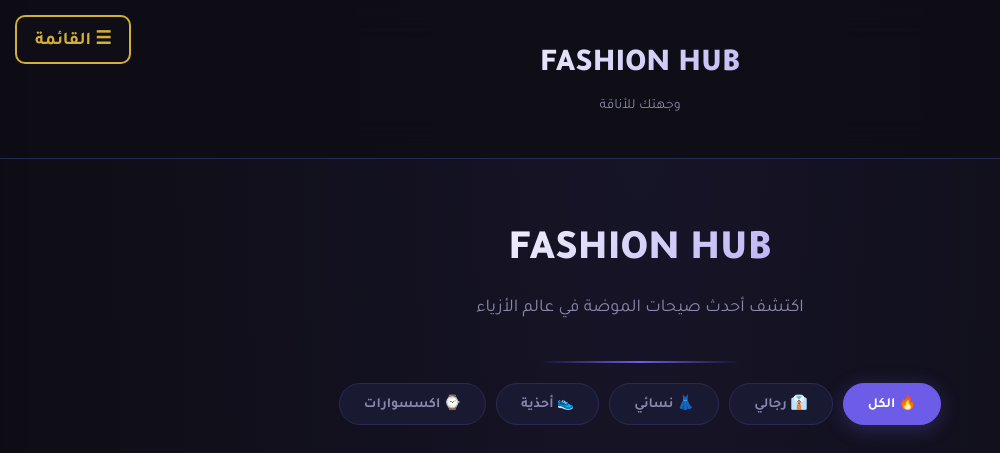
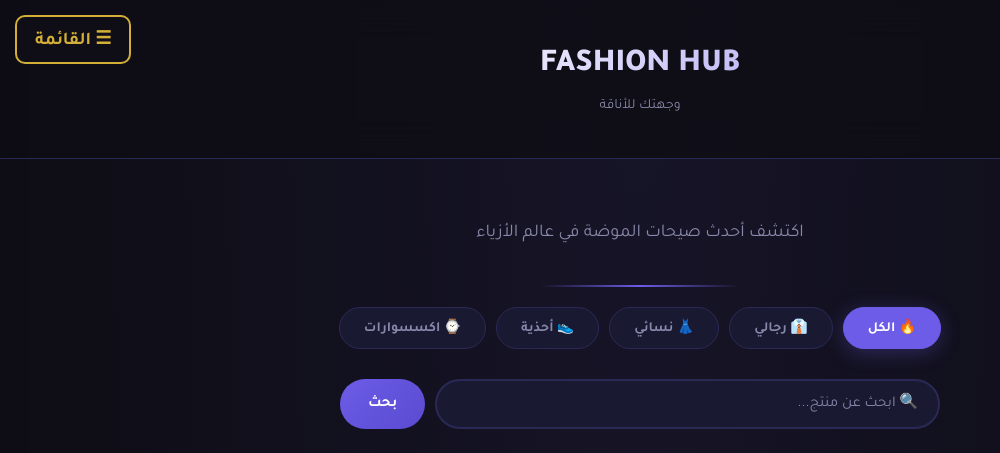
Before and after one commit to hozaifatarab/flask-clothing-store, a Flask app: page /cart in a window 1280 px wide. Shown: the top 453 px of the page, without its empty margins (0-1000 px from the left). Run offline with Flask 3, Linux system fonts and the light colour scheme; data comes from the database, SQL or seed files in the repository; data that the repository does not hold is empty; some libraries are stand-ins or nearby versions.

Commit message:
تحديث

```diff
--- a/templates/index.html
+++ b/templates/index.html
@@ -38,7 +38,6 @@
     <!-- ===== الهيرو ===== -->
     <section class="hero">
         <div class="container">
-            <h1>FASHION HUB</h1>
             <p>اكتشف أحدث صيحات الموضة في عالم الأزياء</p>
         </div>
     </section>
```
